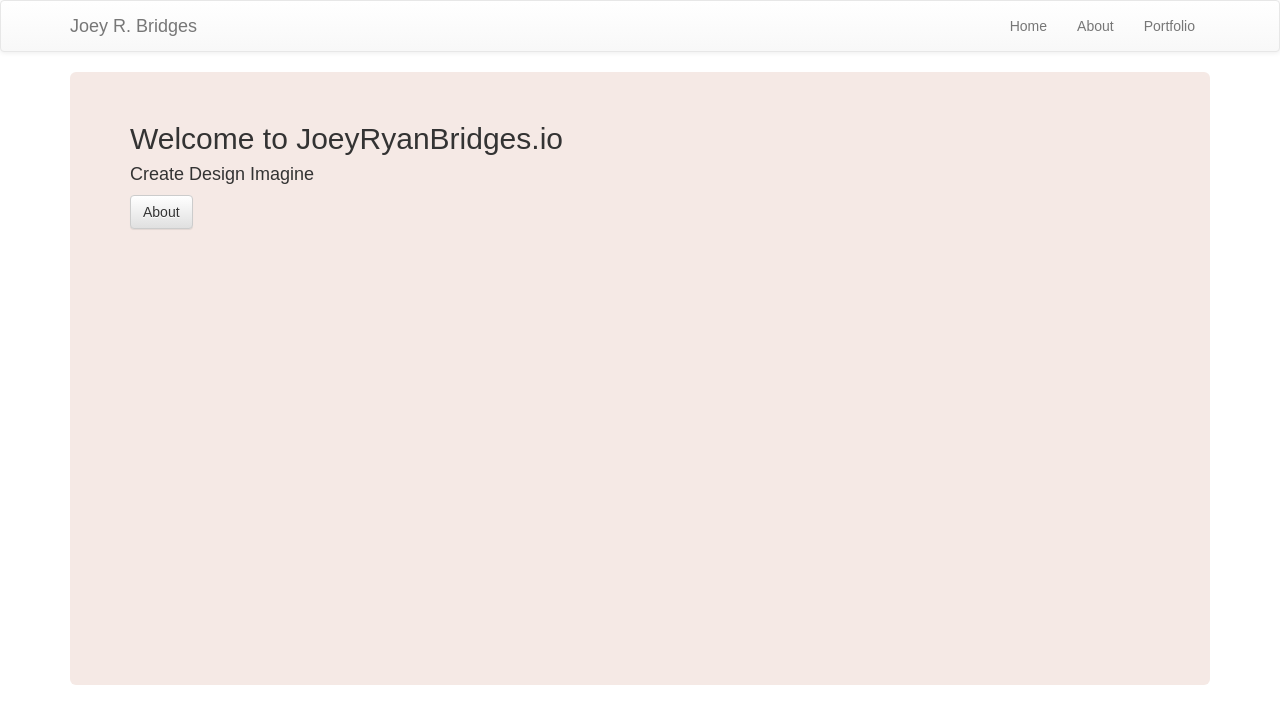
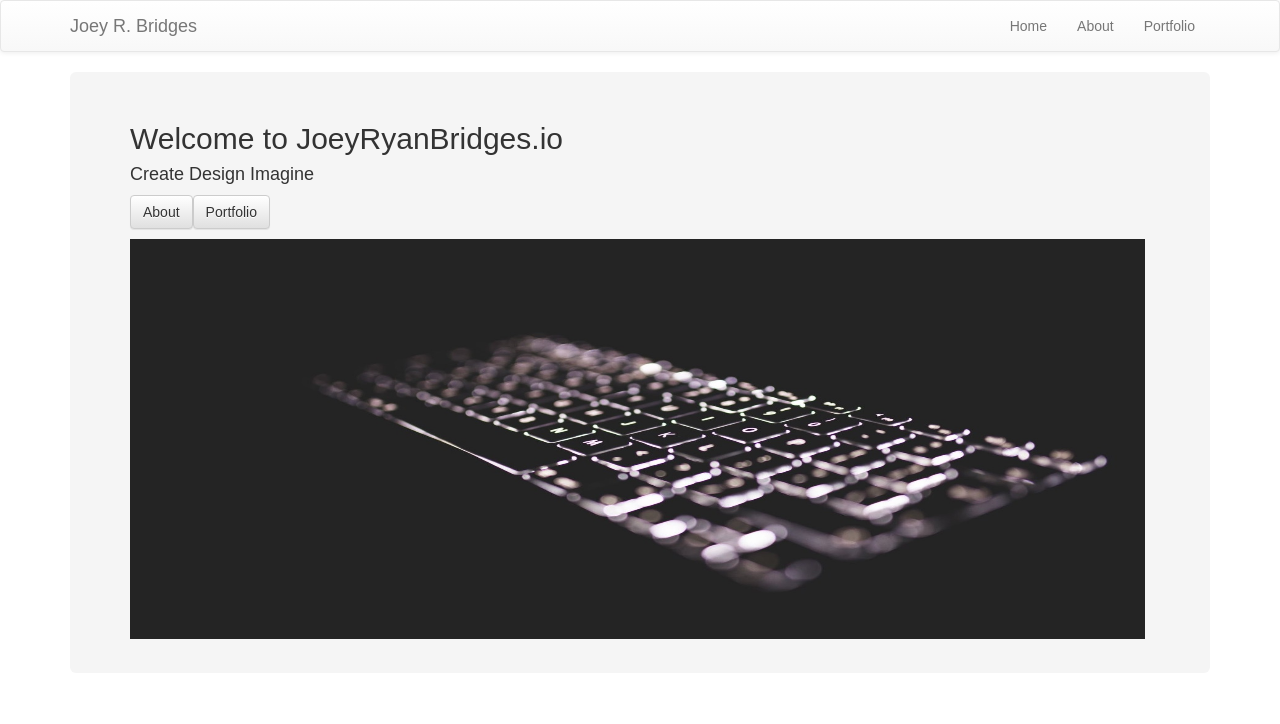
Before and after one commit to Joeyryanbridges/ReactPortfolio, a React (Create React App) app: page / in a window 1280 px wide. Shown: the top 724 px of the page. Built offline with nearby package versions, Linux system fonts and the light colour scheme.

Commit message:
Added additional contect in about, need sleep

```diff
--- a/src/components/About.css
+++ b/src/components/About.css
@@ -7,3 +7,7 @@
     margin-bottom: 0px;
     margin-top: 8%;
 }
+
+.lowText {
+    margin-top: 5%;
+}
--- a/src/components/About.jsx
+++ b/src/components/About.jsx
@@ -72,7 +72,7 @@ export default class About extends Component {
                                 </Panel>
                                 <Panel eventKey="3">
                                     <Panel.Heading>
-                                        <Panel.Title toggle>Language's to pursue</Panel.Title>
+                                        <Panel.Title toggle>Language's to learn</Panel.Title>
                                     </Panel.Heading>
                                     <Panel.Body collapsible>
 
@@ -97,7 +97,7 @@ export default class About extends Component {
 
 
                             </PanelGroup>
-
+                            <p className="lowText">*Click text in a panel of your choice to view additional content!*</p>
 
                         </Col>
                     </Row>
--- a/src/components/Home.css
+++ b/src/components/Home.css
@@ -1,6 +1,6 @@
-.profile-pic{
-    height: 150%;
-    width: 150%;
+.home-pic {
+    height: 400px;
+    width: 1015px;
 }
 
 .jumbotron-pic {
@@ -10,8 +10,22 @@
 
 .jumbotron {
     padding-top: 30px;
-    padding-bottom: 40%;
+    padding-bottom: 3%;
     margin-bottom: 30px;
     color: inherit;
-    background-color:#f5e9e5;
+    background-color: #f5f5f5;
 }
+
+.btn-default {
+    text-shadow: 0 1px 0 #fff;
+    background-image: -webkit-linear-gradient(top,#fff 0,#e0e0e0 100%);
+    background-image: -o-linear-gradient(top,#fff 0,#e0e0e0 100%);
+    background-image: -webkit-gradient(linear,left top,left bottom,from(#fff),to(#e0e0e0));
+    background-image: linear-gradient(to bottom,#fff 0,#e0e0e0 100%);
+    filter: progid:DXImageTransform.Microsoft.gradient(startColorstr='#ffffffff', endColorstr='#ffe0e0e0', GradientType=0);
+    filter: progid:DXImageTransform.Microsoft.gradient(enabled=false);
+    background-repeat: repeat-x;
+    border-color: #dbdbdb;
+    border-color: #ccc;
+    margin-bottom: 1%;
+}
--- a/src/components/Home.jsx
+++ b/src/components/Home.jsx
@@ -1,6 +1,6 @@
 import React, { Component } from 'react'
 import { Link } from 'react-router-dom';
-import { Jumbotron, Grid, Button } from 'react-bootstrap';
+import { Jumbotron, Grid, Button, Image } from 'react-bootstrap';
 import './Home.css';
 
 export default class Home extends Component {
@@ -13,6 +13,11 @@ export default class Home extends Component {
                     <Link to="/about">
                         <Button bsSytle="Primary">About</Button>
                     </Link>
+                    <Link to="/portfolio">
+                        <Button bsSytle="Primary">Portfolio</Button>
+                    </Link>
+                    <br />
+                    <Image src="assets/background.jpg" className="home-pic" />
                 </Jumbotron>
             </Grid>
         )
```
Also changed, not shown: public/assets/background.jpg (added).
